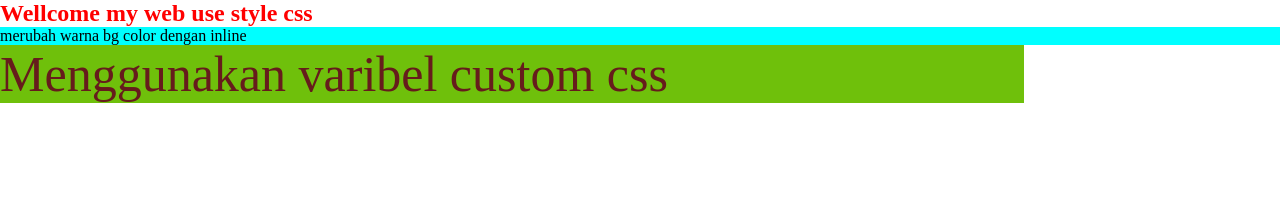
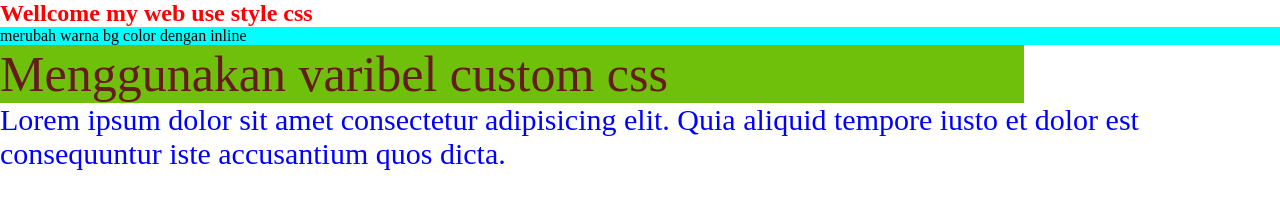
Before and after one commit to SepriyanGunawan/styling-css-in-html, a plain HTML site: page index.html in a window 1280 px wide. Drawn offline with Linux system fonts and the light colour scheme.

Commit message:
feat:Implement external CSS styling to change the size and color of text

```diff
--- a/index.html
+++ b/index.html
@@ -21,5 +21,7 @@
     <div style="background-color: aqua">merubah warna bg color dengan inline</div>
     <!-- menggunakan varibel custom css -->
     <div class="custom">Menggunakan varibel custom css</div>
+    <!-- merubah ukuran dan warna teks dengan external css -->
+     <p>Lorem ipsum dolor sit amet consectetur adipisicing elit. Quia aliquid tempore iusto et dolor est consequuntur iste accusantium quos dicta.</p>
   </body>
 </html>
--- a/style/style.css
+++ b/style/style.css
@@ -17,3 +17,7 @@
   background-color: var(--bg-color);
   width: 80%;
 }
+p {
+  font-size: 30px;
+  color: blue;
+}
```
